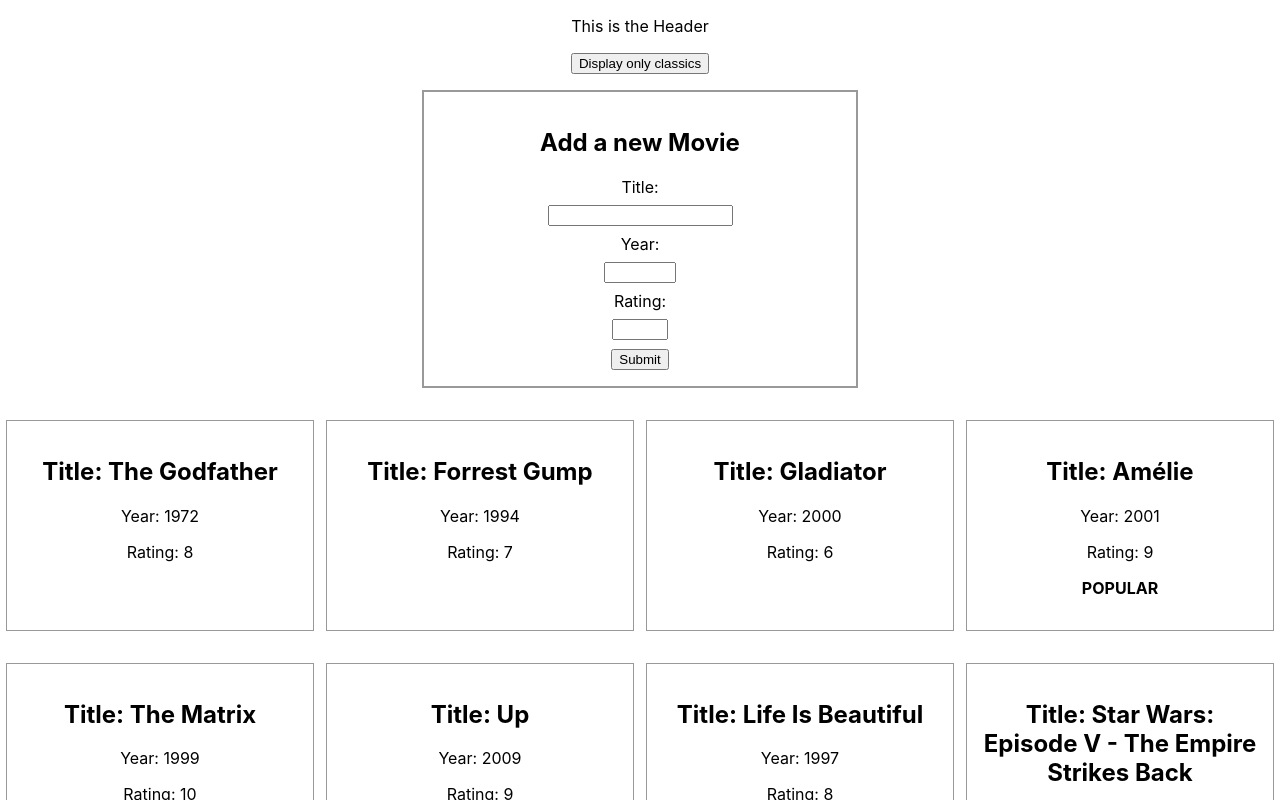
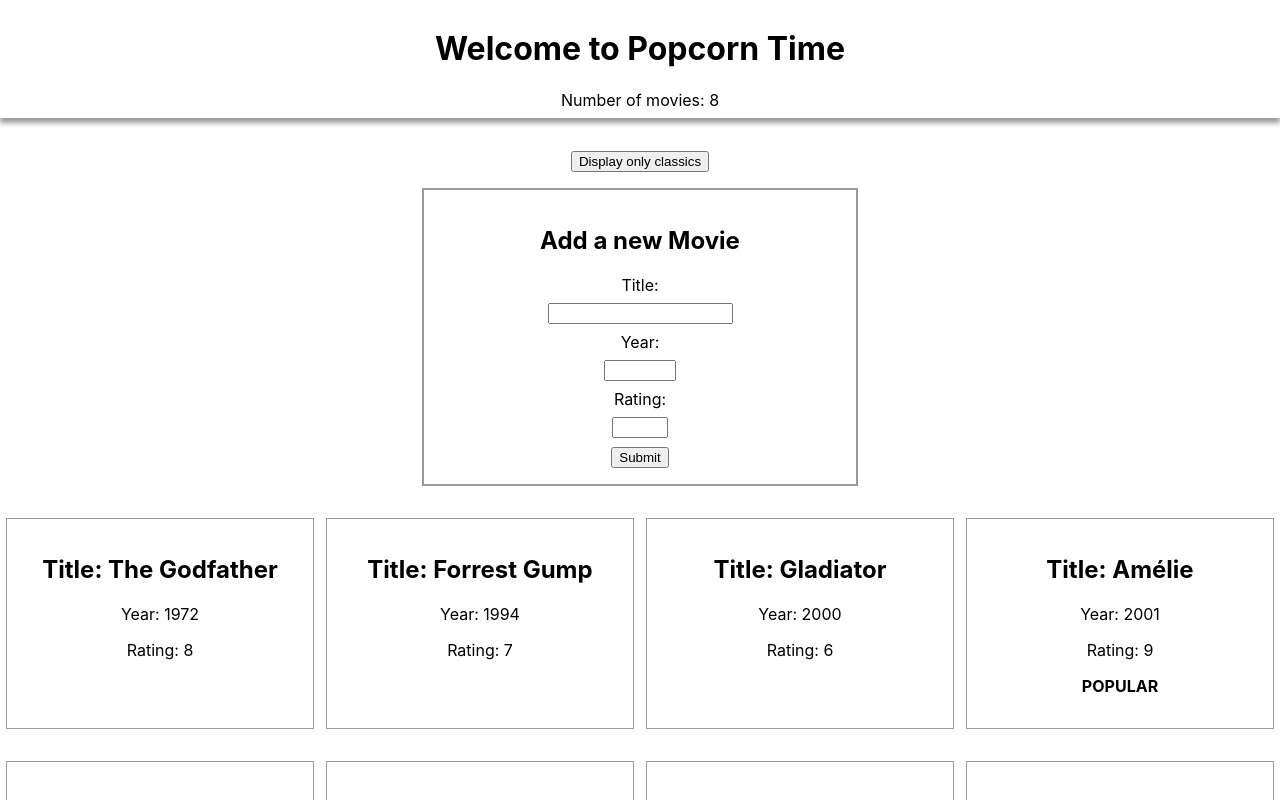
Before and after one commit to katiFe/Popcorn-Time, a React (Create React App) app: page / in a window 1280 px wide. Shown: the top 800 px of the page. Built offline with nearby package versions, Linux system fonts and the light colour scheme.

Commit message:
Display amount of movies

```diff
--- a/src/components/App.js
+++ b/src/components/App.js
@@ -1,18 +1,53 @@
-
+import React from "react";
+import moviesArr from "../data/movies.json"
 import './App.css';
 import Main from './Main';
 import Footer from './Footer';
 import Header from './Header';
 
 
-function App() {
-  return (
+class App extends React.Component {
+
+  state = {
+    moviesToDisplay: moviesArr
+  };
+
+  createMovie = (newMovieDetails)=>{
+    // console.log(newMovieDetails)
+//adding key
+    newMovieDetails.id = this.state.moviesToDisplay.length + 1;
+//add this info in order to be equal with the info from all other movies
+    newMovieDetails.genre = [];
+    newMovieDetails.imageURL = "";
+
+    this.setState((prevState, props)=>{
+        const newListOfMovies = [newMovieDetails,...prevState.moviesToDisplay ];
+        return {moviesToDisplay: newListOfMovies}
+    });
+}
+
+  renderClassicsOnly = ()=>{
+    this.setState((prevState, props)=>{
+        const newList = prevState.moviesToDisplay.filter((movie)=>{
+            return movie.year < 2000
+        });
+
+        return {moviesToDisplay: newList}
+    });
+  }
+
+
+  render(){
+
+    return (
     <div className="App">
-     <Header/>
-     <Main/>
+     <Header listOfMovies={this.state.moviesToDisplay}/>
+     <Main listOfMovies={this.state.moviesToDisplay} renderClassics={this.renderClassicsOnly} addMovieHandler={this.createMovie}/>
      <Footer/>
     </div>
   );
-}
+  }
+
+};
 
 export default App;
--- /dev/null
+++ b/src/components/Header.css
@@ -0,0 +1,5 @@
+.Header{
+    box-shadow: 0 5px 5px 0 #999;
+    padding: 0.5rem 0;
+    margin-bottom: 2rem;
+}
--- a/src/components/Header.js
+++ b/src/components/Header.js
@@ -1,8 +1,15 @@
 import React from "react";
+import './Header.css';
 
 
-function Header(){
-    return <p>This is the Header</p>
+function Header(props){
+    return <div className="Header">
+    <h1>Welcome to Popcorn Time</h1>
+
+    <div id="summary">
+        Number of movies: {props.listOfMovies.length}
+    </div>
+    </div>
 };
 
 
--- a/src/components/Main.js
+++ b/src/components/Main.js
@@ -1,55 +1,29 @@
 import React from "react";
-import moviesArr from "../data/movies.json"
 import Movie from "./Movie"
 import AddMovie from "./AddMovie";
 
 
 
 class Main extends React.Component {
-    constructor(props){
-        super(props);
-        this.state = {
-            moviesToDisplay: moviesArr
-        }
-    };
-
-createMovie = (newMovieDetails)=>{
-    // console.log(newMovieDetails)
-//adding key
-    newMovieDetails.id = this.state.moviesToDisplay.length + 1;
-//add this info in order to be equal with the info from all other movies
-    newMovieDetails.genre = [];
-    newMovieDetails.imageURL = "";
-
-    this.setState((prevState, props)=>{
-        const newListOfMovies = [newMovieDetails,...prevState.moviesToDisplay ];
-        return {moviesToDisplay: newListOfMovies}
-    });
-}
 
 
-renderClassicsOnly = ()=>{
-    this.setState((prevState, props)=>{
-        const newList = prevState.moviesToDisplay.filter((movie)=>{
-            return movie.year < 2000
-        });
 
-        return {moviesToDisplay: newList}
-    });
-}
 
-render(){
+
+
+
+    render() {
         return (
             <>
                 <div className="controls">
-                <button onClick={this.renderClassicsOnly}>Display only classics</button>
+                    <button onClick={this.props.renderClassics}>Display only classics</button>
                 </div>
 
 
-            <AddMovie addMovieHandler={this.createMovie}/>
+                <AddMovie addMovieHandler={this.props.addMovieHandler} />
 
                 <div className="movie-list">
-                {this.state.moviesToDisplay.map((movie) => {
+                    {this.props.listOfMovies.map((movie) => {
                         return <Movie
                             key={movie.id}                                 //JSX spread attribute also valid {...movie} sending all the properties of the object
                             title={movie.title}
```
Lines whose indentation alone changed are shown as unchanged.
